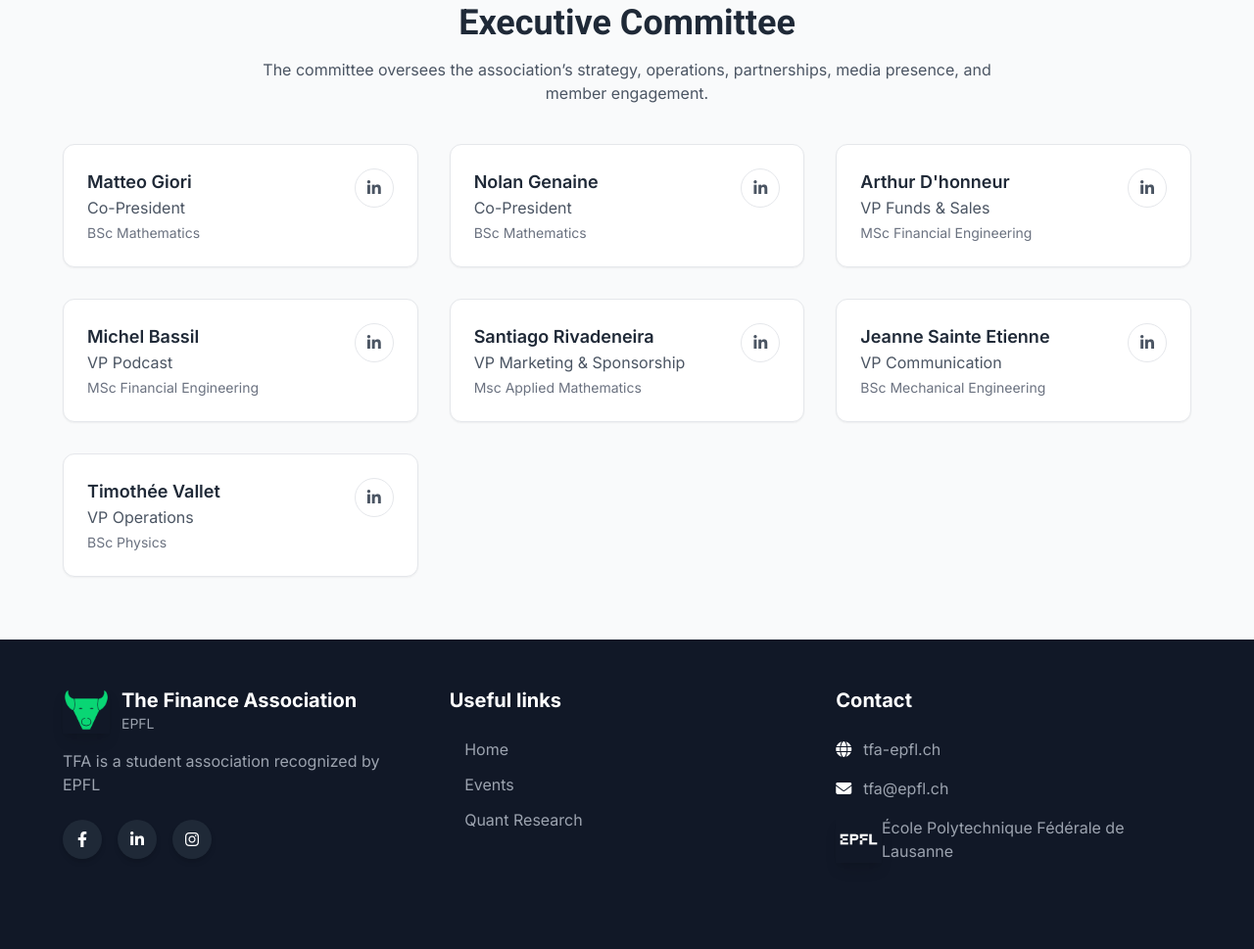
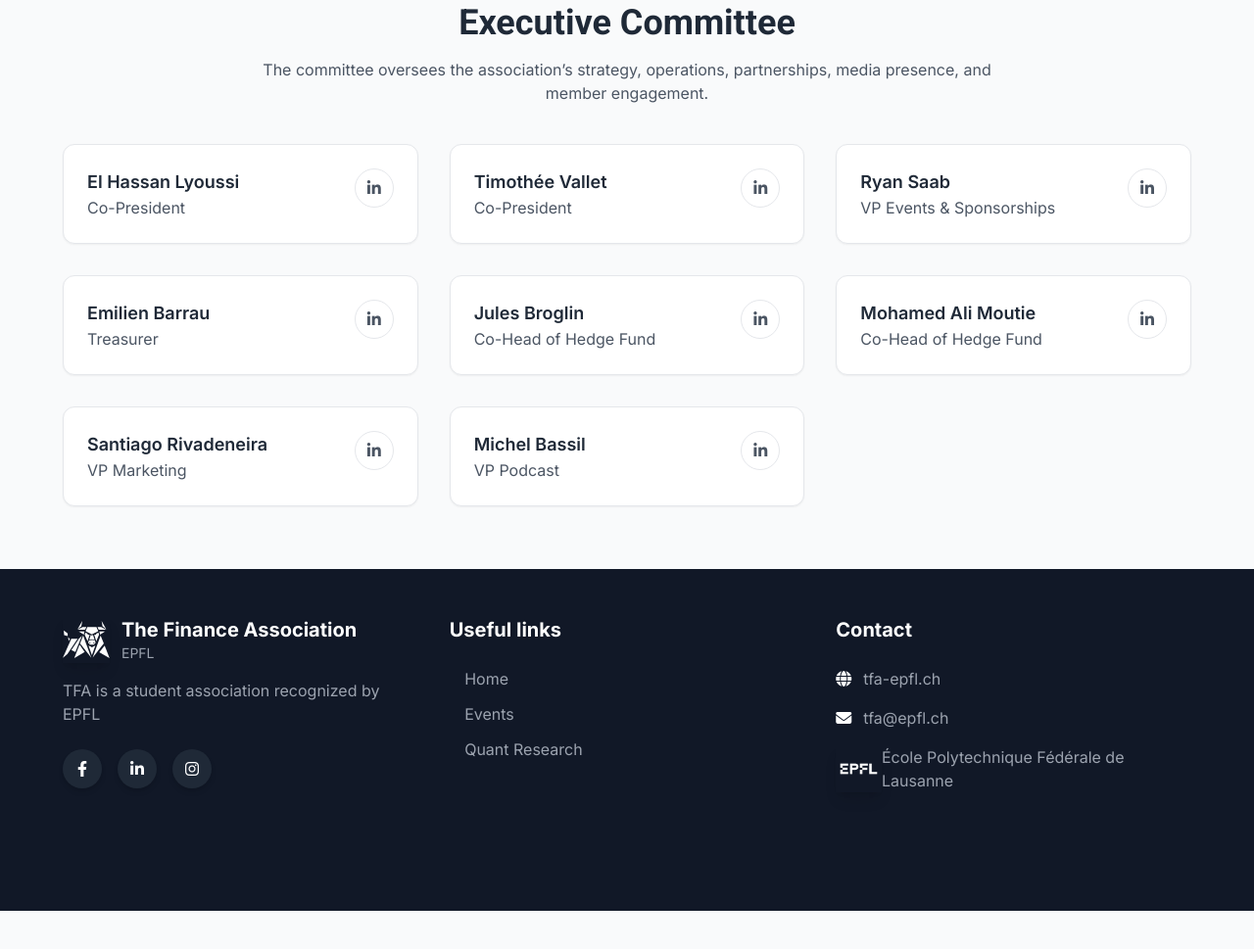
Before and after one commit to tfa-epfl/tfa-epfl.github.io, a website: page team.html in a window 1280 px wide. Shown: the part 721-1690 px from the top of the page at 98% size. After the commit the page ends 1651 px from the top, so only its background shows below. Drawn offline with Linux system fonts and the light colour scheme.

Commit message:
Update sponsors, TFA branding, executive committee and event attendance

```diff
--- a/style.css
+++ b/style.css
@@ -7,6 +7,16 @@ body {
 }
 .heading-font {
     font-family: 'Roboto', sans-serif;
+}
+.tfa-logo {
+    display: block;
+    width: 100%;
+    height: 100%;
+    object-fit: contain;
+}
+.dark .tfa-logo,
+footer .tfa-logo {
+    filter: brightness(0) invert(1);
 }
 .green-accent {
     color: #61d37e;
@@ -190,3 +200,18 @@ html {
 }
 .dark .tag-paper   { color: #34d399; border-color: rgba(52, 211, 153, 0.45); }
 .dark .tag-summary { color: #94a3b8; border-color: rgba(148, 163, 184, 0.45); }
+
+/* Keep the wide Susquehanna wordmark within the wrapping sponsor row. */
+.sponsor-logo--susquehanna {
+    width: 16rem;
+    max-width: 100%;
+    height: auto;
+    flex-shrink: 0;
+    filter: brightness(0);
+}
+.dark .sponsor-logo--susquehanna {
+    filter: none;
+}
+.dark .sponsor-logo--jump {
+    filter: brightness(0) invert(1);
+}
--- a/team.html
+++ b/team.html
@@ -5,7 +5,7 @@
   <meta name="viewport" content="width=device-width, initial-scale=1.0" />
   <title>TFA EPFL — Team</title>
 
-  <link rel="icon" type="image/png" href="logo/TFA_SIDE_G2.png">
+  <link rel="icon" type="image/svg+xml" href="logo/TFA_Bull.svg">
 
   <!-- Theme init (prevents flash) -->
   <script>
@@ -37,7 +37,7 @@
     <div class="container mx-auto px-4 py-3 flex justify-between items-center">
       <a href="index.html" class="flex items-center space-x-3">
         <div class="w-10 h-10 flex items-center justify-center shadow-lg">
-          <img src="logo/TFA_SIDE_G2.png" alt="TFA Logo">
+          <img src="logo/TFA_Bull.svg" class="tfa-logo" width="826" height="638" alt="TFA Logo">
         </div>
         <div>
           <h1 class="text-xl font-bold text-gray-800 dark:text-white">The Finance Association</h1>
@@ -123,126 +123,104 @@
 
       <div class="grid grid-cols-1 sm:grid-cols-2 lg:grid-cols-3 gap-8 fade-in-up">
 
-        <!-- President 1 -->
-        <div class="bg-white dark:bg-gray-800 border border-gray-200 dark:border-gray-700 rounded-xl p-6 shadow-sm card-hover dark-transition fade-in-up delay-300">
-          <!-- <div class="aspect-square w-full rounded-xl overflow-hidden bg-gray-200 dark:bg-gray-700 mb-5"> -->
-          <!--   <img src="team/placeholder.jpg" alt="President photo" class="w-full h-full object-cover grayscale hover:grayscale-0 transition duration-300"> -->
-          <!-- </div> -->
+        <div class="bg-white dark:bg-gray-800 border border-gray-200 dark:border-gray-700 rounded-xl p-6 shadow-sm card-hover dark-transition fade-in-up">
           <div class="flex items-start justify-between gap-3">
             <div>
-              <h4 class="font-semibold text-lg text-gray-800 dark:text-white">Matteo Giori</h4>
+              <h4 class="font-semibold text-lg text-gray-800 dark:text-white">El Hassan Lyoussi</h4>
               <p class="text-gray-600 dark:text-gray-300">Co-President</p>
-              <p class="text-sm text-gray-500 dark:text-gray-400 mt-1">BSc Mathematics</p>
             </div>
-            <a href="https://www.linkedin.com/in/matteo-giori-231164335/" aria-label="LinkedIn"
+            <a href="https://www.linkedin.com/in/elhassanlyoussi/" aria-label="El Hassan Lyoussi on LinkedIn"
                class="shrink-0 w-10 h-10 rounded-full bg-white dark:bg-gray-900 border border-gray-200 dark:border-gray-700 flex items-center justify-center hover:border-green-accent transition">
               <i class="fab fa-linkedin-in text-gray-600 dark:text-gray-300"></i>
             </a>
           </div>
         </div>
 
-        <!-- President 2 -->
         <div class="bg-white dark:bg-gray-800 border border-gray-200 dark:border-gray-700 rounded-xl p-6 shadow-sm card-hover dark-transition fade-in-up">
-          <!-- <div class="aspect-square w-full rounded-xl overflow-hidden bg-gray-200 dark:bg-gray-700 mb-5"> -->
-          <!--   <img src="team/placeholder.jpg" alt="President photo" class="w-full h-full object-cover grayscale hover:grayscale-0 transition duration-300"> -->
-          <!-- </div> -->
           <div class="flex items-start justify-between gap-3">
             <div>
-              <h4 class="font-semibold text-lg text-gray-800 dark:text-white">Nolan Genaine</h4>
+              <h4 class="font-semibold text-lg text-gray-800 dark:text-white">Timothée Vallet</h4>
               <p class="text-gray-600 dark:text-gray-300">Co-President</p>
-              <p class="text-sm text-gray-500 dark:text-gray-400 mt-1">BSc Mathematics </p>
             </div>
-            <a href="https://www.linkedin.com/in/nolan-genaine-29a632319/" aria-label="LinkedIn"
+            <a href="https://www.linkedin.com/in/timoth%C3%A9e-vallet-381ab932a/" aria-label="Timothée Vallet on LinkedIn"
                class="shrink-0 w-10 h-10 rounded-full bg-white dark:bg-gray-900 border border-gray-200 dark:border-gray-700 flex items-center justify-center hover:border-green-accent transition">
               <i class="fab fa-linkedin-in text-gray-600 dark:text-gray-300"></i>
             </a>
           </div>
         </div>
 
-        <!-- VP Funds and Sales -->
         <div class="bg-white dark:bg-gray-800 border border-gray-200 dark:border-gray-700 rounded-xl p-6 shadow-sm card-hover dark-transition fade-in-up">
-          <!-- <div class="aspect-square w-full rounded-xl overflow-hidden bg-gray-200 dark:bg-gray-700 mb-5"> -->
-          <!--   <img src="team/placeholder.jpg" alt="VP Funds and Sales photo" class="w-full h-full object-cover grayscale hover:grayscale-0 transition duration-300"> -->
-          <!-- </div> -->
           <div class="flex items-start justify-between gap-3">
             <div>
-              <h4 class="font-semibold text-lg text-gray-800 dark:text-white">Arthur D'honneur</h4>
-              <p class="text-gray-600 dark:text-gray-300">VP Funds &amp; Sales</p>
-              <p class="text-sm text-gray-500 dark:text-gray-400 mt-1">MSc Financial Engineering</p>
+              <h4 class="font-semibold text-lg text-gray-800 dark:text-white">Ryan Saab</h4>
+              <p class="text-gray-600 dark:text-gray-300">VP Events &amp; Sponsorships</p>
             </div>
-            <a href="https://www.linkedin.com/in/arthur-dhonneur/" aria-label="LinkedIn"
+            <a href="https://www.linkedin.com/in/ryansaab/" aria-label="Ryan Saab on LinkedIn"
                class="shrink-0 w-10 h-10 rounded-full bg-white dark:bg-gray-900 border border-gray-200 dark:border-gray-700 flex items-center justify-center hover:border-green-accent transition">
               <i class="fab fa-linkedin-in text-gray-600 dark:text-gray-300"></i>
             </a>
           </div>
         </div>
 
-        <!-- VP Podcast -->
         <div class="bg-white dark:bg-gray-800 border border-gray-200 dark:border-gray-700 rounded-xl p-6 shadow-sm card-hover dark-transition fade-in-up">
-          <!-- <div class="aspect-square w-full rounded-xl overflow-hidden bg-gray-200 dark:bg-gray-700 mb-5"> -->
-          <!--   <img src="team/placeholder.jpg" alt="VP Podcast photo" class="w-full h-full object-cover grayscale hover:grayscale-0 transition duration-300"> -->
-          <!-- </div> -->
           <div class="flex items-start justify-between gap-3">
             <div>
-              <h4 class="font-semibold text-lg text-gray-800 dark:text-white">Michel Bassil</h4>
-              <p class="text-gray-600 dark:text-gray-300">VP Podcast</p>
-              <p class="text-sm text-gray-500 dark:text-gray-400 mt-1">MSc Financial Engineering</p>
+              <h4 class="font-semibold text-lg text-gray-800 dark:text-white">Emilien Barrau</h4>
+              <p class="text-gray-600 dark:text-gray-300">Treasurer</p>
             </div>
-            <a href="https://www.linkedin.com/in/michel-bassil-02069422b/" aria-label="LinkedIn"
+            <a href="https://www.linkedin.com/in/emilien-barrau-58120a407/" aria-label="Emilien Barrau on LinkedIn"
                class="shrink-0 w-10 h-10 rounded-full bg-white dark:bg-gray-900 border border-gray-200 dark:border-gray-700 flex items-center justify-center hover:border-green-accent transition">
               <i class="fab fa-linkedin-in text-gray-600 dark:text-gray-300"></i>
             </a>
           </div>
         </div>
 
-        <!-- VP Marketing -->
         <div class="bg-white dark:bg-gray-800 border border-gray-200 dark:border-gray-700 rounded-xl p-6 shadow-sm card-hover dark-transition fade-in-up">
-          <!-- <div class="aspect-square w-full rounded-xl overflow-hidden bg-gray-200 dark:bg-gray-700 mb-5"> -->
-          <!--   <img src="team/placeholder.jpg" alt="VP Marketing photo" class="w-full h-full object-cover grayscale hover:grayscale-0 transition duration-300"> -->
-          <!-- </div> -->
           <div class="flex items-start justify-between gap-3">
             <div>
-              <h4 class="font-semibold text-lg text-gray-800 dark:text-white">Santiago Rivadeneira</h4>
-              <p class="text-gray-600 dark:text-gray-300">VP Marketing & Sponsorship</p>
-              <p class="text-sm text-gray-500 dark:text-gray-400 mt-1">Msc Applied Mathematics</p>
+              <h4 class="font-semibold text-lg text-gray-800 dark:text-white">Jules Broglin</h4>
+              <p class="text-gray-600 dark:text-gray-300">Co-Head of Hedge Fund</p>
             </div>
-            <a href="https://www.linkedin.com/in/santiago-rivadeneira-044651335/" aria-label="LinkedIn"
+            <a href="https://www.linkedin.com/in/jules-broglin/" aria-label="Jules Broglin on LinkedIn"
                class="shrink-0 w-10 h-10 rounded-full bg-white dark:bg-gray-900 border border-gray-200 dark:border-gray-700 flex items-center justify-center hover:border-green-accent transition">
               <i class="fab fa-linkedin-in text-gray-600 dark:text-gray-300"></i>
             </a>
           </div>
         </div>
 
-        <!-- VP Communication -->
         <div class="bg-white dark:bg-gray-800 border border-gray-200 dark:border-gray-700 rounded-xl p-6 shadow-sm card-hover dark-transition fade-in-up">
-          <!-- <div class="aspect-square w-full rounded-xl overflow-hidden bg-gray-200 dark:bg-gray-700 mb-5"> -->
-          <!--   <img src="team/placeholder.jpg" alt="VP Communication photo" class="w-full h-full object-cover grayscale hover:grayscale-0 transition duration-300"> -->
-          <!-- </div> -->
           <div class="flex items-start justify-between gap-3">
             <div>
-              <h4 class="font-semibold text-lg text-gray-800 dark:text-white">Jeanne Sainte Etienne</h4>
-              <p class="text-gray-600 dark:text-gray-300">VP Communication</p>
-              <p class="text-sm text-gray-500 dark:text-gray-400 mt-1">BSc Mechanical Engineering</p>
+              <h4 class="font-semibold text-lg text-gray-800 dark:text-white">Mohamed Ali Moutie</h4>
+              <p class="text-gray-600 dark:text-gray-300">Co-Head of Hedge Fund</p>
             </div>
-            <a href="https://www.linkedin.com/in/jeanne-saint-etienne-669332385/" aria-label="LinkedIn"
+            <a href="https://www.linkedin.com/in/mohamed-ali-moutie/" aria-label="Mohamed Ali Moutie on LinkedIn"
                class="shrink-0 w-10 h-10 rounded-full bg-white dark:bg-gray-900 border border-gray-200 dark:border-gray-700 flex items-center justify-center hover:border-green-accent transition">
               <i class="fab fa-linkedin-in text-gray-600 dark:text-gray-300"></i>
             </a>
           </div>
         </div>
 
-        <!-- VP Operations -->
         <div class="bg-white dark:bg-gray-800 border border-gray-200 dark:border-gray-700 rounded-xl p-6 shadow-sm card-hover dark-transition fade-in-up">
-          <!-- <div class="aspect-square w-full rounded-xl overflow-hidden bg-gray-200 dark:bg-gray-700 mb-5"> -->
-          <!--   <img src="team/placeholder.jpg" alt="VP Operations photo" class="w-full h-full object-cover grayscale hover:grayscale-0 transition duration-300"> -->
-          <!-- </div> -->
           <div class="flex items-start justify-between gap-3">
             <div>
-              <h4 class="font-semibold text-lg text-gray-800 dark:text-white">Timothée Vallet</h4>
-              <p class="text-gray-600 dark:text-gray-300">VP Operations</p>
-              <p class="text-sm text-gray-500 dark:text-gray-400 mt-1">BSc Physics</p>
+              <h4 class="font-semibold text-lg text-gray-800 dark:text-white">Santiago Rivadeneira</h4>
+              <p class="text-gray-600 dark:text-gray-300">VP Marketing</p>
             </div>
-            <a href="https://www.linkedin.com/in/timoth%C3%A9e-vallet-381ab932a/" aria-label="LinkedIn"
+            <a href="https://www.linkedin.com/in/santiago-rivadeneira-044651335/" aria-label="Santiago Rivadeneira on LinkedIn"
+               class="shrink-0 w-10 h-10 rounded-full bg-white dark:bg-gray-900 border border-gray-200 dark:border-gray-700 flex items-center justify-center hover:border-green-accent transition">
+              <i class="fab fa-linkedin-in text-gray-600 dark:text-gray-300"></i>
+            </a>
+          </div>
+        </div>
+
+        <div class="bg-white dark:bg-gray-800 border border-gray-200 dark:border-gray-700 rounded-xl p-6 shadow-sm card-hover dark-transition fade-in-up">
+          <div class="flex items-start justify-between gap-3">
+            <div>
+              <h4 class="font-semibold text-lg text-gray-800 dark:text-white">Michel Bassil</h4>
+              <p class="text-gray-600 dark:text-gray-300">VP Podcast</p>
+            </div>
+            <a href="https://www.linkedin.com/in/michelbassil01/" aria-label="Michel Bassil on LinkedIn"
                class="shrink-0 w-10 h-10 rounded-full bg-white dark:bg-gray-900 border border-gray-200 dark:border-gray-700 flex items-center justify-center hover:border-green-accent transition">
               <i class="fab fa-linkedin-in text-gray-600 dark:text-gray-300"></i>
             </a>
@@ -415,7 +393,7 @@
           <div class="fade-in-up">
             <div class="flex items-center space-x-3 mb-4">
               <div class="w-12 h-12 flex items-center justify-center shadow-lg">
-                <img src="logo/TFA_SIDE_G2.png" alt="">
+                <img src="logo/TFA_Bull.svg" class="tfa-logo" width="826" height="638" alt="">
               </div>
               <div>
                 <h2 class="text-xl font-bold">The Finance Association</h2>
```
Also changed, not shown: communication/index.html (+3 -3 lines), events.html (+7 -3 lines), index.html (+11 -7 lines), links/index.html (+4 -4 lines), logo/SOURCES.md (added, +8 -0 lines), logo/partners/SOURCES.md (added, +6 -0 lines), partners/index.html (+3 -3 lines), research/index.html (+3 -3 lines), logo/TFA_Bull.svg (added), logo/partners/Jump_Trading_logo.svg (added), logo/partners/Susquehanna_International_Group_logo.svg (added).
